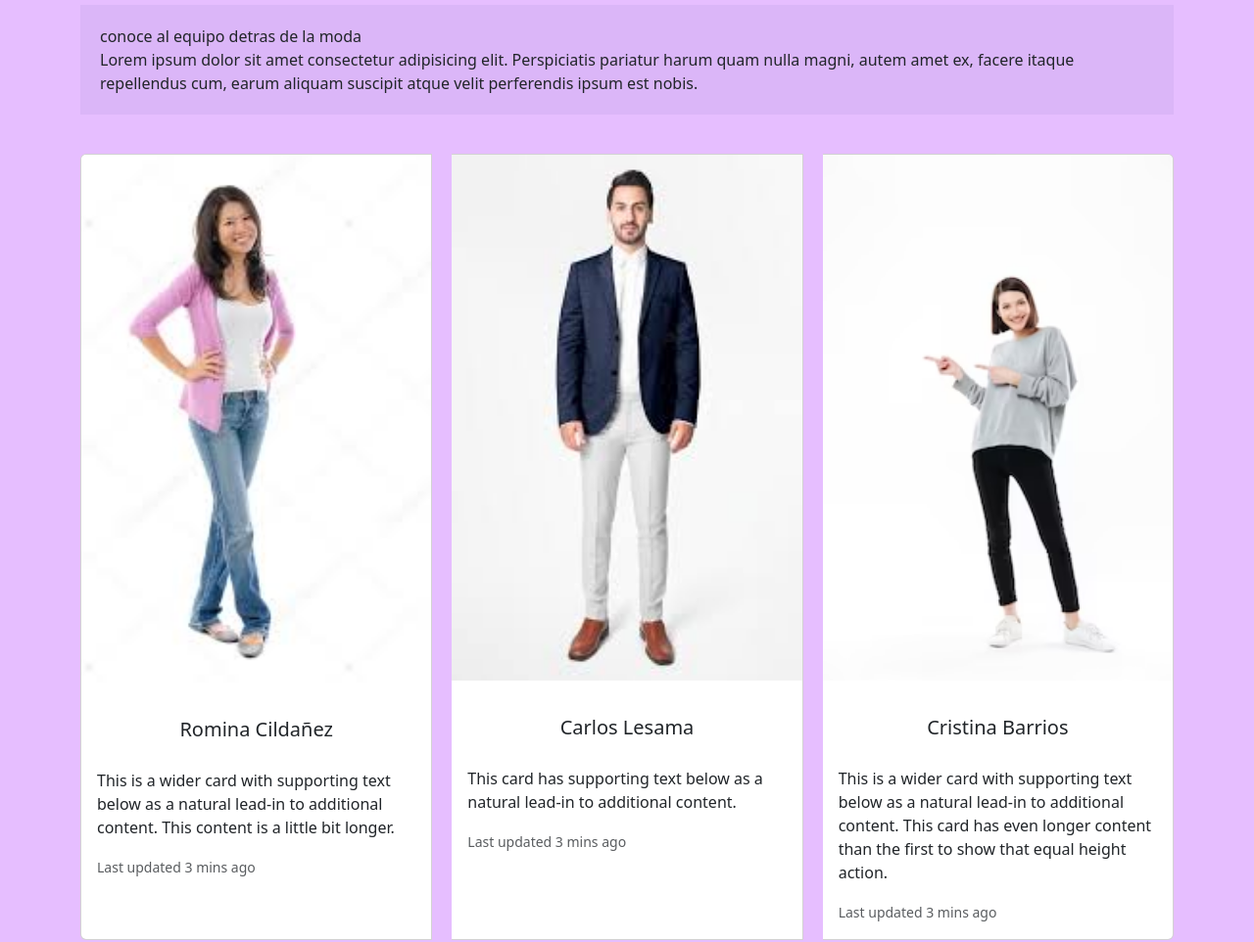
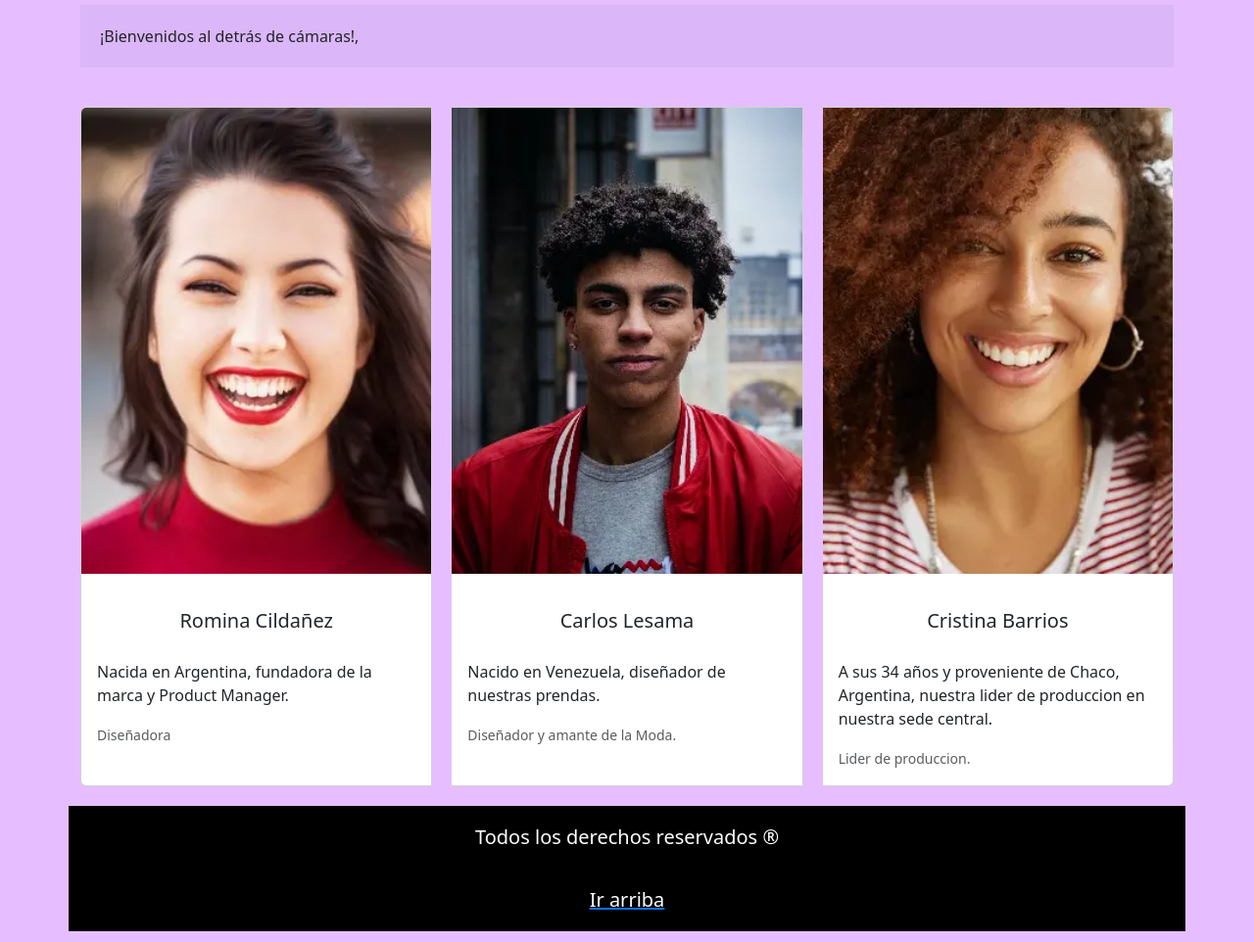
Before and after one commit to santimarkos/primera-web, a website: page views/nosotros.html in a window 1280 px wide. Shown: the part 261-1223 px from the top of the page at 98% size. Drawn offline with nearby package versions, Linux system fonts and the light colour scheme.

Commit message:
agregando imagenes y quitando lorem inecesario

```diff
--- a/views/nosotros.html
+++ b/views/nosotros.html
@@ -35,37 +35,37 @@
 		<section class="section1 container">
 
 			<p>
-		      conoce al equipo detras de la moda
+		      ¡Bienvenidos al detrás de cámaras!,
 			  <br>
-			  Lorem ipsum dolor sit amet consectetur adipisicing elit. Perspiciatis pariatur harum quam nulla magni, autem amet ex, facere itaque repellendus cum, earum aliquam suscipit atque velit perferendis ipsum est nobis.
+
 			</p>
 			<br>
 		</section>
 		<div class="container">
 		<div class="card-group">
 			<div class="card">
-			  <img src="../assets/img/carta2.jpg" class="card-img-top" alt="carta-presentacion-de-nuestro-staff-romina">
+			  <img src="../assets/img/carta2.webp" class="card-img-top" alt="carta-presentacion-de-nuestro-staff-romina">
 			  <div class="card-body">
 				<h5 class="card-title">Romina Cildañez</h5>
-				<p class="card-text">This is a wider card with supporting text below as a natural lead-in to additional content. This content is a little bit longer.</p>
-				<p class="card-text"><small class="text-muted">Last updated 3 mins ago</small></p>
+				<p class="card-text">Nacida en Argentina, fundadora de la marca y Product Manager.</p>
+				<p class="card-text"><small class="text-muted">Diseñadora </small></p>
 			  </div>
 
 			</div>
 			<div class="card">
-			  <img src="../assets/img/carta1.jpg" class="card-img-top" alt="carta-presentacion-de-nuestro-staff-carlos">
+			  <img src="../assets/img/carta1.webp" class="card-img-top" alt="carta-presentacion-de-nuestro-staff-carlos">
 			  <div class="card-body">
 				<h5 class="card-title">Carlos Lesama</h5>
-				<p class="card-text">This card has supporting text below as a natural lead-in to additional content.</p>
-				<p class="card-text"><small class="text-muted">Last updated 3 mins ago</small></p>
+				<p class="card-text">Nacido en Venezuela, diseñador de nuestras prendas.</p>
+				<p class="card-text"><small class="text-muted">Diseñador y amante de la Moda.</small></p>
 			  </div>
 			</div>
 			<div class="card">
-			  <img src="../assets/img/carta3.jpg" class="card-img-top" alt="carta-presentacion-de-nuestro-staff-cristina">
+			  <img src="../assets/img/carta3.webp" class="card-img-top" alt="carta-presentacion-de-nuestro-staff-cristina">
 			  <div class="card-body">
 				<h5 class="card-title">Cristina Barrios</h5>
-				<p class="card-text">This is a wider card with supporting text below as a natural lead-in to additional content. This card has even longer content than the first to show that equal height action.</p>
-				<p class="card-text"><small class="text-muted">Last updated 3 mins ago</small></p>
+				<p class="card-text">A sus 34 años y proveniente de Chaco, Argentina, nuestra lider de produccion en nuestra sede central.</p>
+				<p class="card-text"><small class="text-muted">Lider de produccion.</small></p>
 			  </div>
 			</div>
 		  </div>
```
